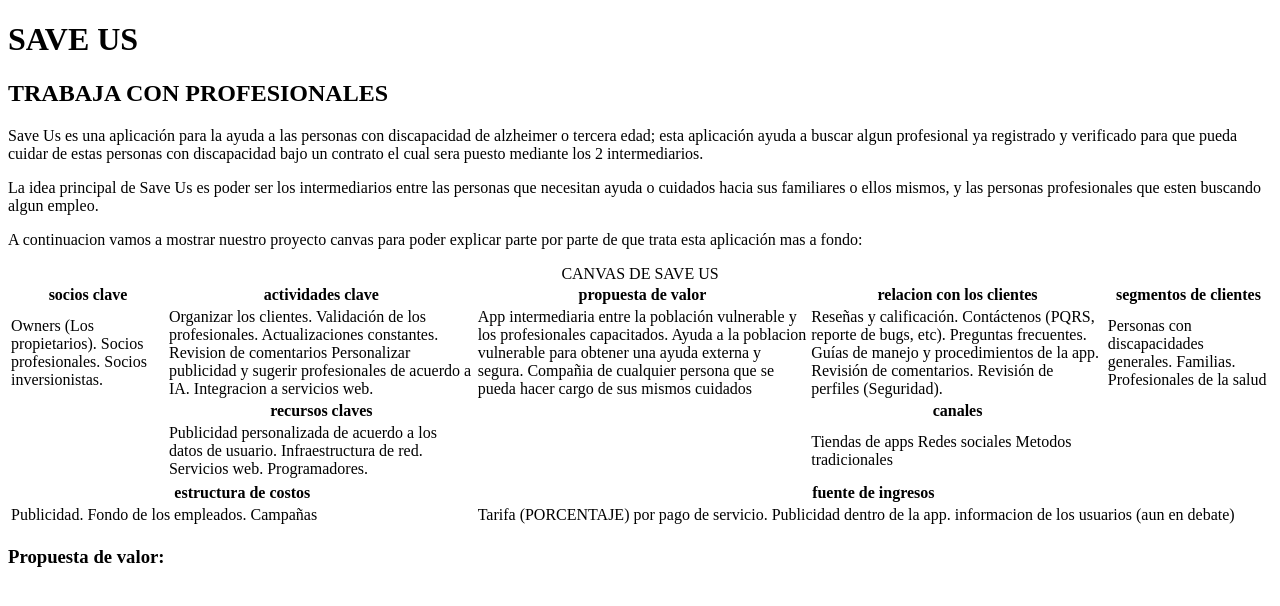
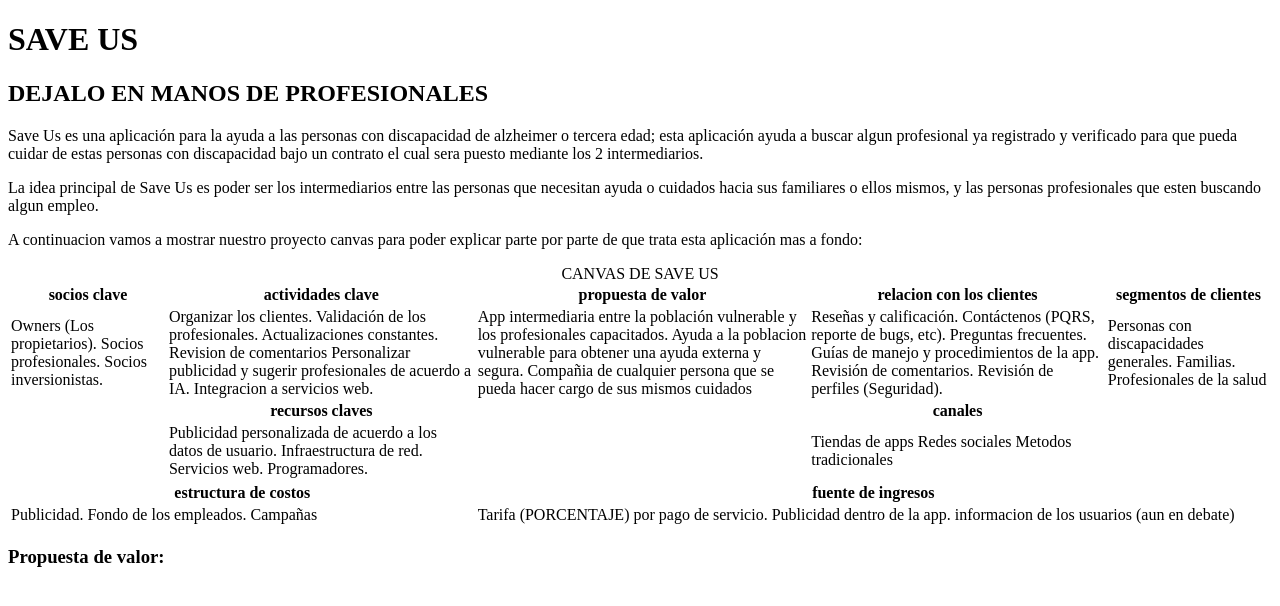
Before and after one commit to sebRedi/SaveUs, a plain HTML site: page SaveUs.html in a window 1280 px wide. Drawn offline with Linux system fonts and the light colour scheme.

Commit message:
correccion del subtitulo

```diff
--- a/SaveUs.html
+++ b/SaveUs.html
@@ -9,7 +9,7 @@
 </head>
 <body>
     <div class="main.div">
-        <header><h1>SAVE US</h1><h2>TRABAJA CON PROFESIONALES</h2></header>
+        <header><h1>SAVE US</h1><h2>DEJALO EN MANOS DE PROFESIONALES</h2></header>
         <div>
             <main class="main.text">
                 <p>
```
